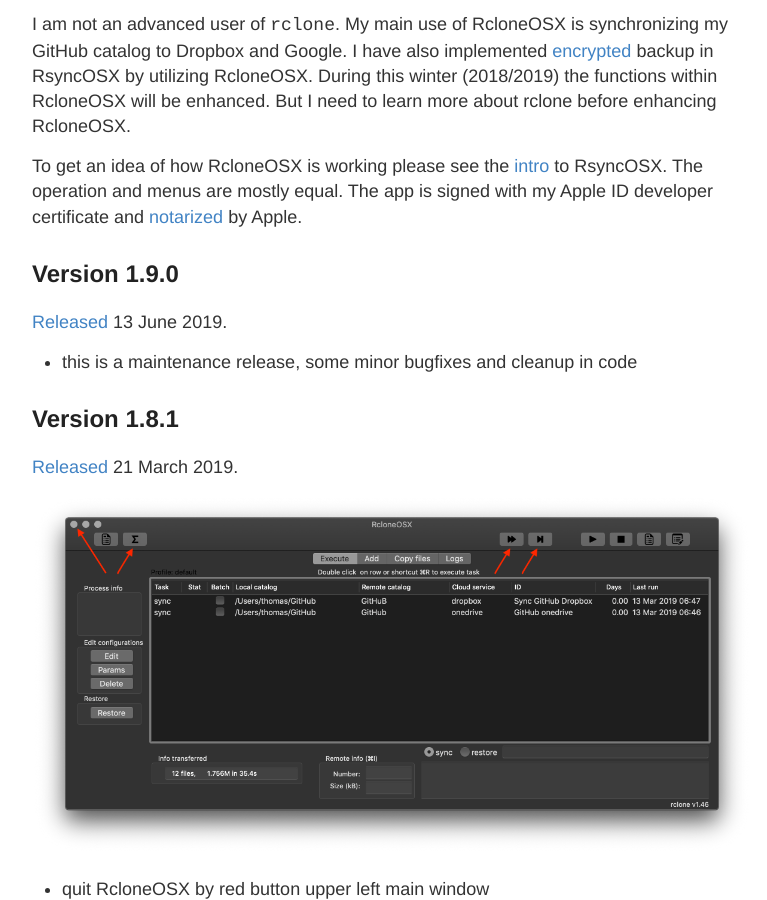
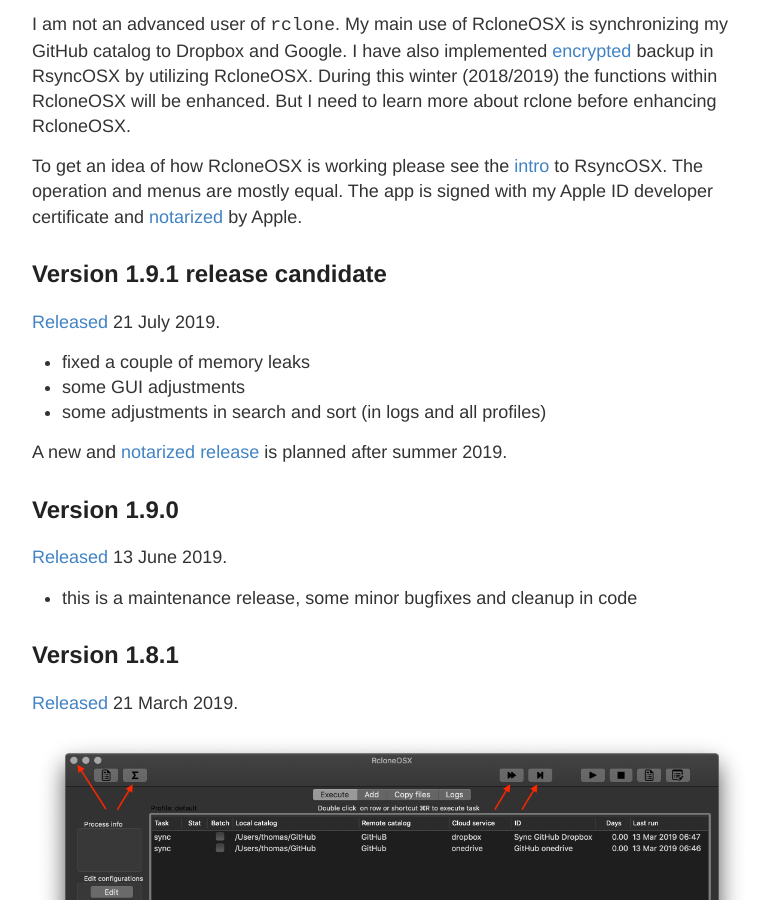
Before and after one commit to d2s/Documentation, a Jekyll site: the page built from _posts/2018-01-01-RcloneChangelog.md, in a window 1280 px wide and 900 px high, scrolled down 423 px. Shown: the whole window, without its empty margins (248-1015 px from the left). Built offline with Jekyll 4.4.1, drawn with Linux system fonts in a browser that asks for light colours.

Commit message:
Update 2018-01-01-RcloneChangelog.md

```diff
--- a/_posts/2018-01-01-RcloneChangelog.md
+++ b/_posts/2018-01-01-RcloneChangelog.md
@@ -10,6 +10,16 @@ Rclone is *rsync for cloud storage*. Even if `rclone` and `rsync` are somewhat e
 I am not an advanced user of `rclone`. My main use of RcloneOSX is  synchronizing my GitHub catalog to Dropbox and Google. I have also implemented [encrypted](/Encrypted) backup in RsyncOSX by utilizing RcloneOSX. During this winter (2018/2019) the functions within RcloneOSX will be enhanced. But I need to learn more about rclone before enhancing RcloneOSX.
 
 To get an idea of how RcloneOSX is working please see the [intro](/Intro) to RsyncOSX. The operation and menus are mostly equal. The app is signed with my Apple ID developer certificate and [notarized](/Notarized) by Apple.
+
+## Version 1.9.1 release candidate
+
+[Released](https://github.com/rsyncOSX/rcloneosx/releases/tag/v1.9.1) 21 July 2019.
+
+- fixed a couple of memory leaks
+- some GUI adjustments
+- some adjustments in search and sort (in logs and all profiles)
+
+A new and [notarized release](/Notarized) is planned after summer 2019.
 
 ## Version 1.9.0
 
```
